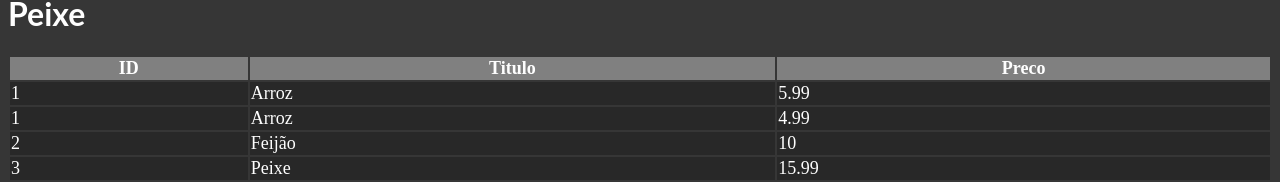
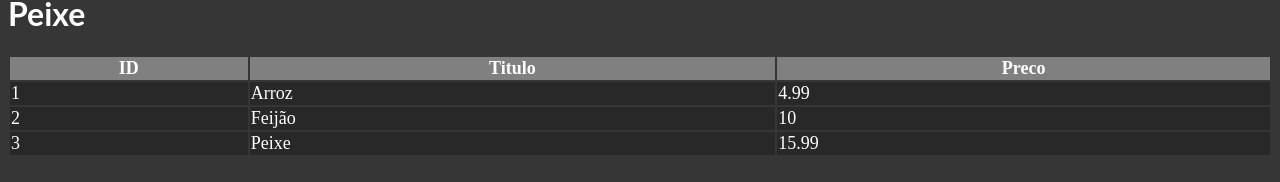
Before and after one commit to jesiel364/objetos-js, a website: page index.html in a window 1280 px wide. Shown: the part 148-330 px from the top of the page. Drawn offline with Linux system fonts and the light colour scheme.

Commit message:
update index.html

```diff
--- a/index.html
+++ b/index.html
@@ -17,11 +17,7 @@
     		<th>Preco</th>
     	</tr>
     	<tbody id="tbody">
-    	<tr>
-    		<td>1</td>
-    		<td>Arroz</td>
-    		<td>5.99</td>
-    	</tr>
+
     	</body>
     </table>
 
```
